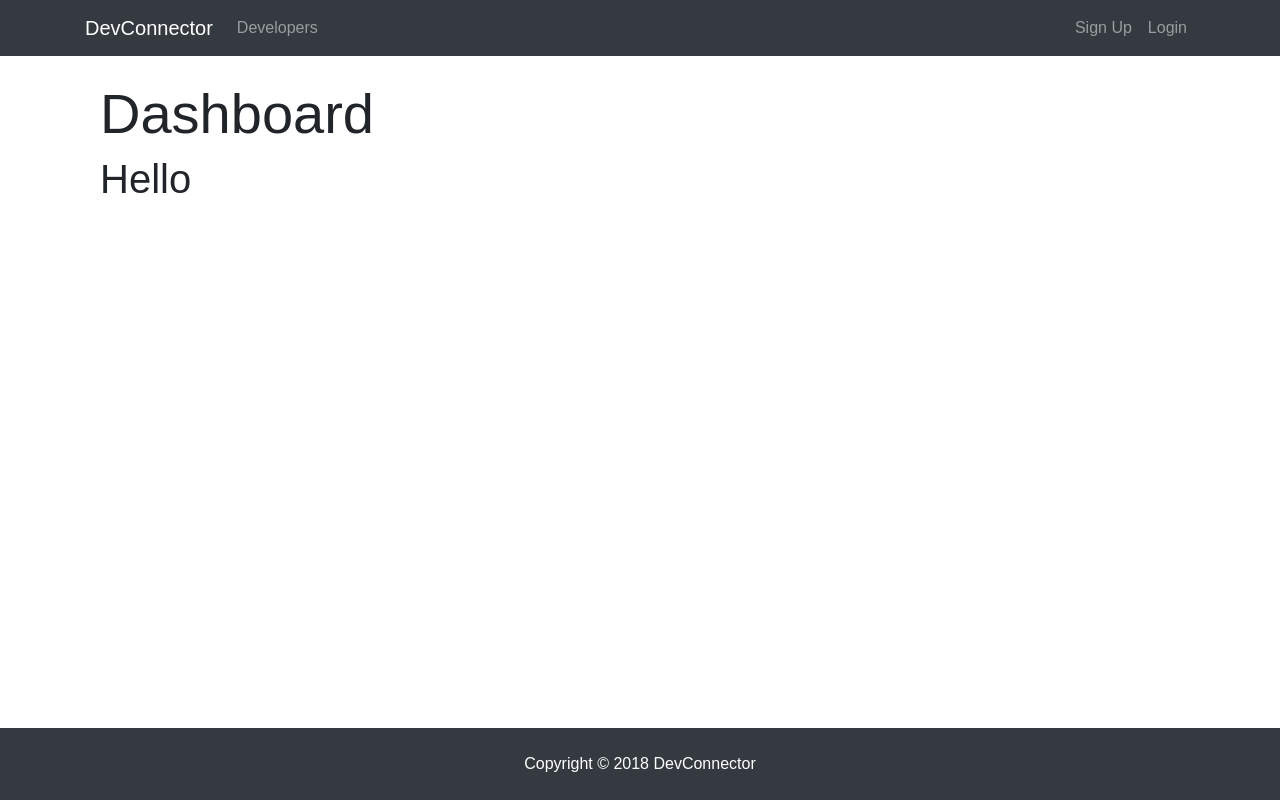
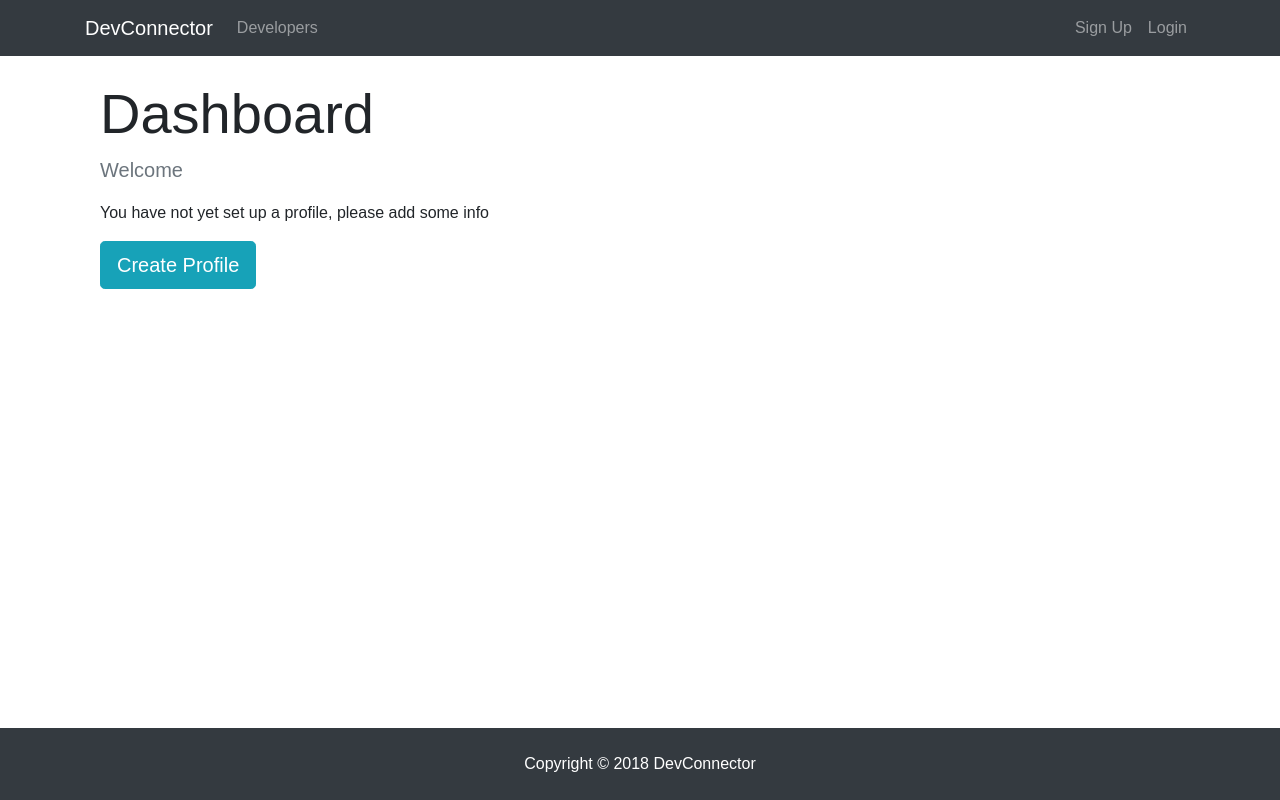
Before and after one commit to miguelapb35/mern-stack-bradTraversy, a React (Create React App) app in the folder client/: page /dashboard in a window 1280 px wide. Built offline with nearby package versions, Linux system fonts and the light colour scheme; no server answers.

Commit message:
added isLoading spinner to profile / dashboard

```diff
--- /dev/null
+++ b/client/src/components/common/Spinner.js
@@ -0,0 +1,14 @@
+import React from "react";
+import spinner from "./spinner.gif";
+
+export default () => {
+  return (
+    <div>
+      <img
+        src={spinner}
+        alt="loading..."
+        style={{ width: "200px", margin: "auto", display: "block" }}
+      />
+    </div>
+  );
+};
--- a/client/src/components/dashboard/Dashboard.js
+++ b/client/src/components/dashboard/Dashboard.js
@@ -2,6 +2,8 @@
 import PropTypes from "prop-types";
 import { connect } from "react-redux";
 import { getCurrentProfile } from "../../actions/profileActions";
+import Spinner from "../common/Spinner";
+import { Link } from "react-router-dom";
 
 class Dashboard extends Component {
   componentDidMount() {
@@ -15,9 +17,25 @@
     let dashboardContent;
 
     if (profile === null || loading) {
-      dashboardContent = <h4>Loading</h4>;
+      dashboardContent = <Spinner />;
     } else {
-      dashboardContent = <h1>Hello</h1>;
+      // Check if logged in user has profile data
+      if (Object.keys(profile).length > 0) {
+        // TODO: Display profile
+        dashboardContent = <h4>Profile goes here</h4>;
+      } else {
+        // User is logged in but has no profile
+        dashboardContent = (
+          <div>
+            <p className="lead text-muted">Welcome {user.name}</p>
+            <p>You have not yet set up a profile, please add some info</p>
+            <Link to="/create-profile" className="btn btn-lg btn-info">
+              {" "}
+              Create Profile{" "}
+            </Link>
+          </div>
+        );
+      }
     }
 
     return (
```
